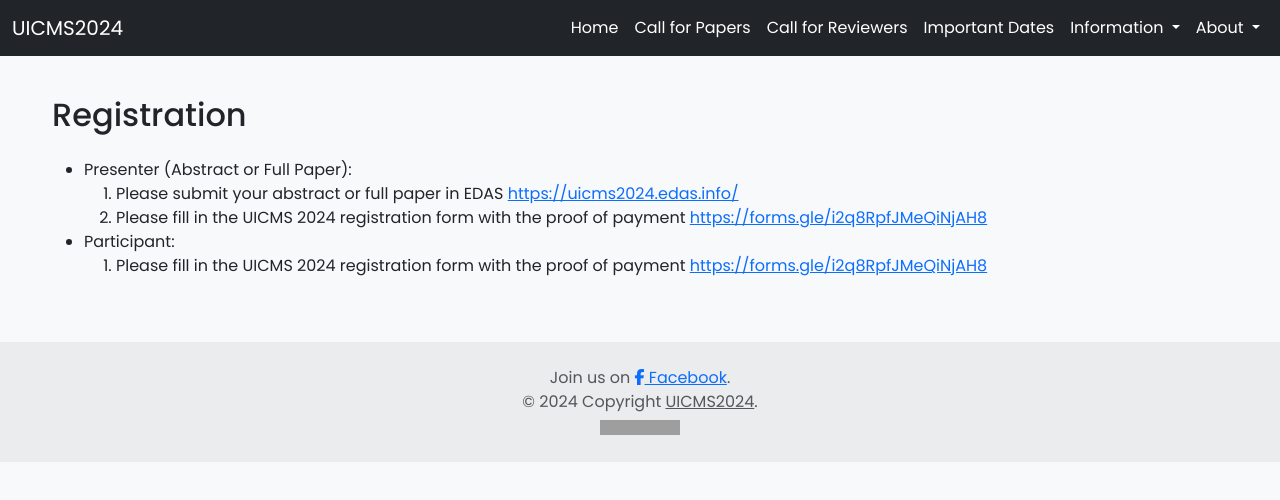
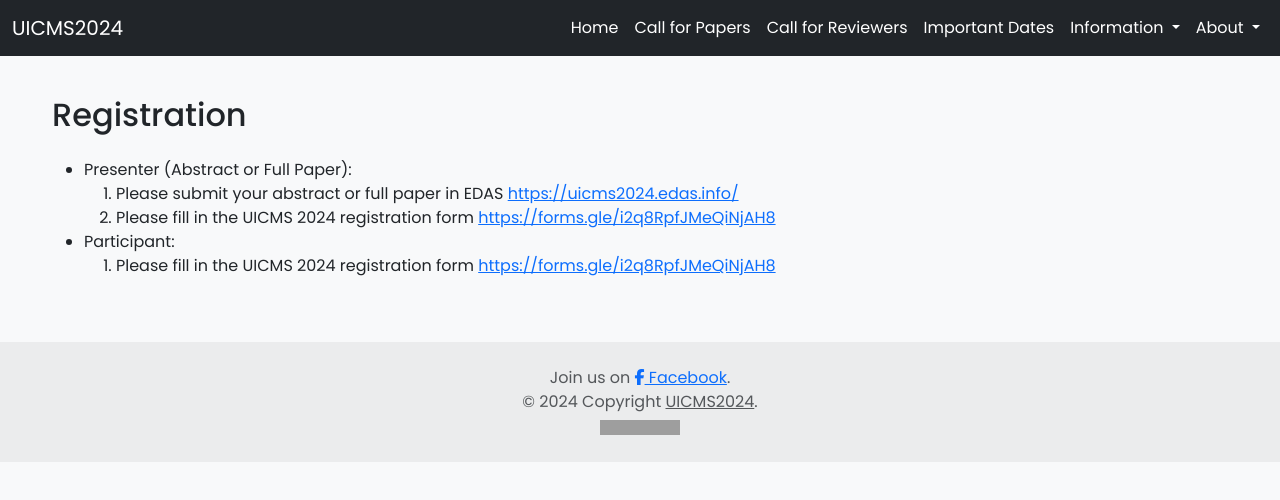
Before and after one commit to uicms2024/uicms2024.github.io, an Angular app: page /registration in a window 1280 px wide. Shown: the top 500 px of the page. Built offline with nearby package versions, Linux system fonts and the light colour scheme; grey boxes are pictures that could not be loaded.

Commit message:
Remove 'with the proof of payment' from page Registration git status

```diff
--- a/src/app/registration/registration.component.html
+++ b/src/app/registration/registration.component.html
@@ -7,12 +7,12 @@
             <li>Presenter (Abstract or Full Paper):
                 <ol>
                     <li>Please submit your abstract or full paper in EDAS <a href="https://uicms2024.edas.info">https://uicms2024.edas.info/</a></li>
-                        <li>Please fill in the UICMS 2024 registration form with the proof of payment
+                        <li>Please fill in the UICMS 2024 registration form <!-- with the proof of payment -->
 <a href="https://forms.gle/i2q8RpfJMeQiNjAH8">https://forms.gle/i2q8RpfJMeQiNjAH8</a>
                 </ol>
 <li>Participant:
     <ol>
-        <li>Please fill in the UICMS 2024 registration form with the proof of payment
+         <li>Please fill in the UICMS 2024 registration form <!--with the proof of payment -->
             <a href="https://forms.gle/i2q8RpfJMeQiNjAH8">https://forms.gle/i2q8RpfJMeQiNjAH8</a>
     </ol>
         </ul>
```
